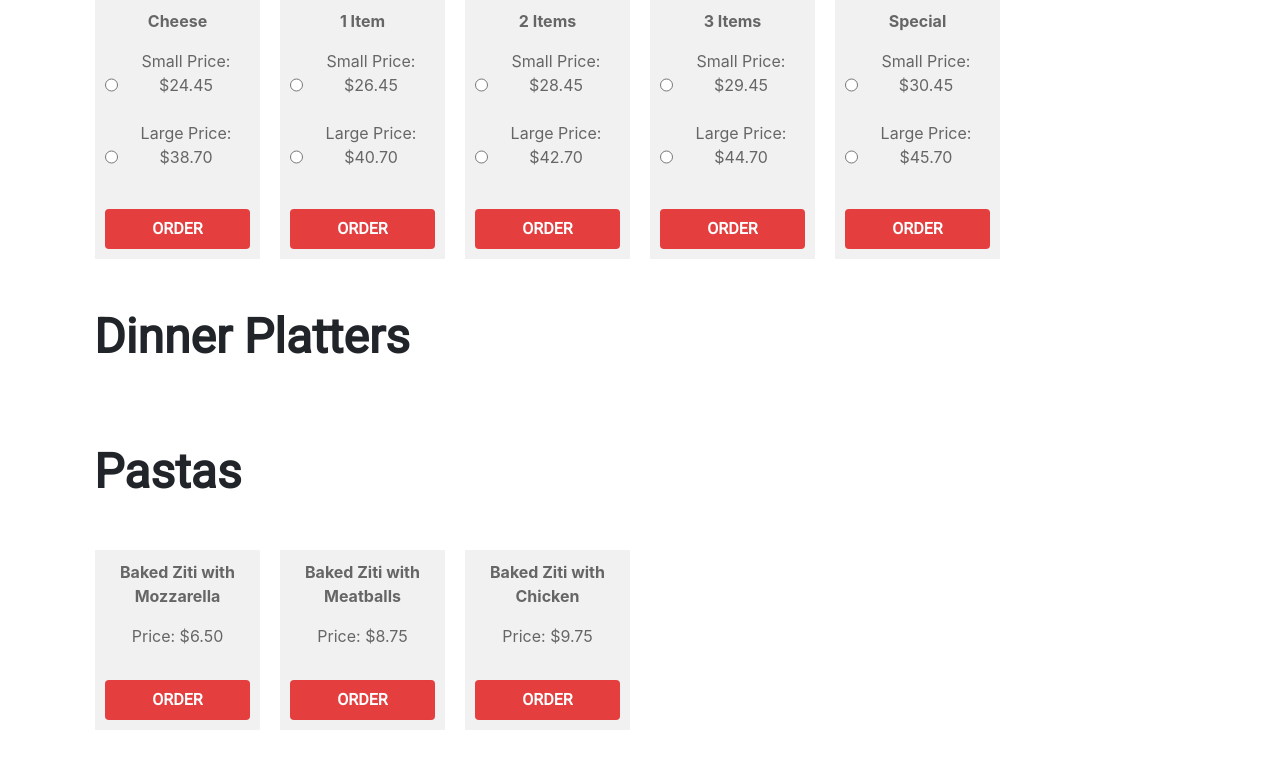
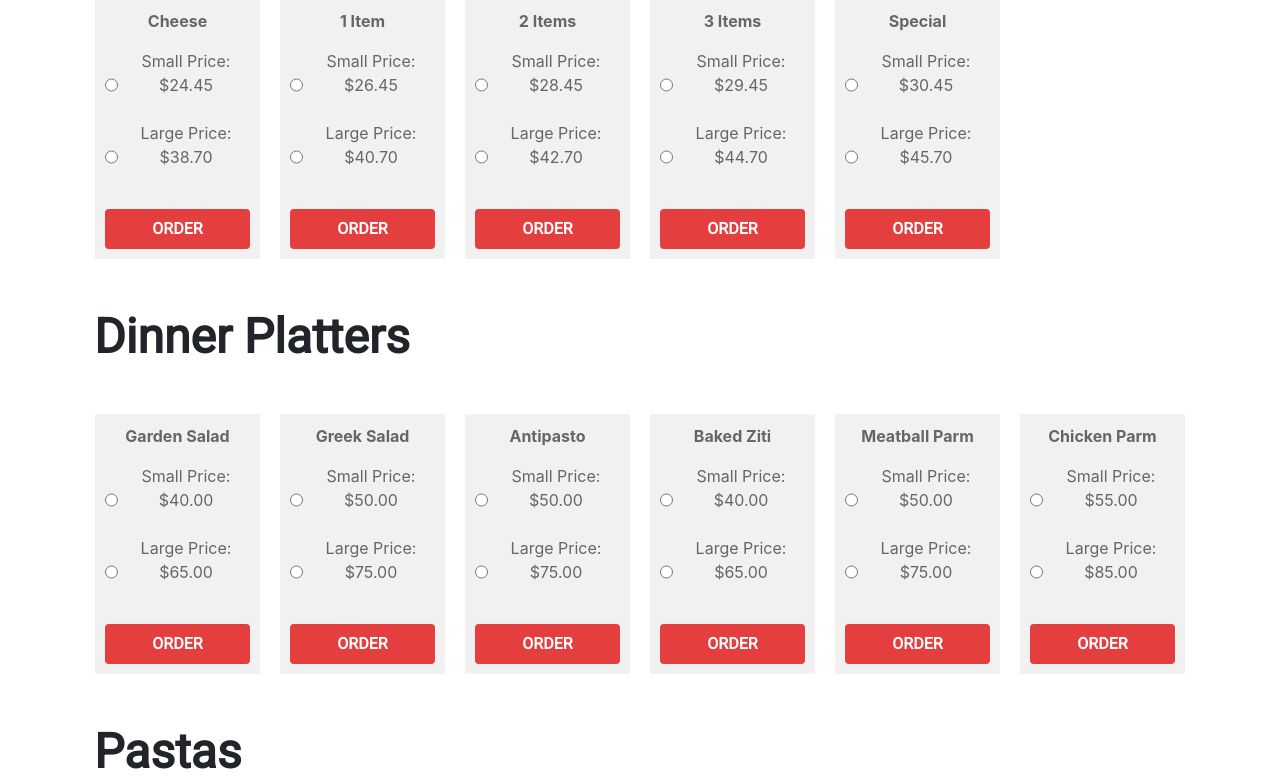
Before and after one commit to egehurturk/Pinnochio-Pizzeria, a Django app: page /menu/ in a window 1280 px wide. Shown: the part 1059-1839 px from the top of the page. Run offline with Django 3.2, Linux system fonts and the light colour scheme; a user stored in the database is signed in; data comes from the database, SQL or seed files in the repository; style sheets or scripts are compiled from the project's sources; some libraries are stand-ins or nearby versions.

Commit message:
Changed the `onedinner` to `dinner` for convenience in views.py

```diff
--- a/orders/templates/orders/menu.html
+++ b/orders/templates/orders/menu.html
@@ -257,32 +257,32 @@
         <h3 class="m-4 font-family font-bold text-5xl">Dinner Platters</h3>
 		<div class="MultiCarousel" data-items="1,3,5,6" data-slide="1" id="MultiCarousel"  data-interval="1000">
             <div class="MultiCarousel-inner">
-                {% for onedinner in dinner %}
+                {% for dinner in dinners %}
                 <div class="item">
                     <div class="pad15">
-                        <p class="font-bold">{{ onedinner.name }}</p>
-                        {% if onedinner.small_price == 0 %}
+                        <p class="font-bold">{{ dinner.name }}</p>
+                        {% if dinner.small_price == 0 %}
                             <div class="flex">
-                                <input type="radio" id="onedinner-only={{ onedinner.id }}" name="onedinner">
-                                <label for="onedinner-only-{{ onedinner.id }}">
-                                    <p class="ml-1">Price: ${{ onedinner.large_price }}</p>
+                                <input type="radio" id="dinner-only={{ dinner.id }}" name="dinner">
+                                <label for="dinner-only-{{ dinner.id }}">
+                                    <p class="ml-1">Price: ${{ dinner.large_price }}</p>
                                 </label>
                             </div>
                         {% else %}
                             <div class="flex">
-                                <input type="radio" id="onedinner-small-{{ onedinner.id }}" name="onedinner">
-                                <label for="onedinner-small-{{ onedinner.id }}">
-                                   <p class="ml-1">Small Price: ${{ onedinner.small_price }}</p>
+                                <input type="radio" id="dinner-small-{{ dinner.id }}" name="dinner">
+                                <label for="dinner-small-{{ dinner.id }}">
+                                   <p class="ml-1">Small Price: ${{ dinner.small_price }}</p>
                                 </label>
                             </div>
                             <div class="flex">
-                                <input type="radio" id="onedinner-large-{{ onedinner.id }}" name="onedinner">
-                                <label for="onedinner-large-{{ onedinner.id }}">
-                                    <p class="ml-1">Large Price: ${{ onedinner.large_price }}</p>
+                                <input type="radio" id="dinner-large-{{ dinner.id }}" name="dinner">
+                                <label for="dinner-large-{{ dinner.id }}">
+                                    <p class="ml-1">Large Price: ${{ dinner.large_price }}</p>
                                 </label>
                             </div>
                         {% endif %}
-                        <button @click="showModal = true" data-id="onedinner-{{ onedinner.id }}" class="orderButton rounded font-family bg-red-600 hover:bg-red-700 p-2 w-full mt-3 font-bold text-white">ORDER</button>
+                        <button @click="showModal = true" data-id="dinner-{{ dinner.id }}" class="orderButton rounded font-family bg-red-600 hover:bg-red-700 p-2 w-full mt-3 font-bold text-white">ORDER</button>
                     </div>
                 </div>
                {% endfor %}
```
